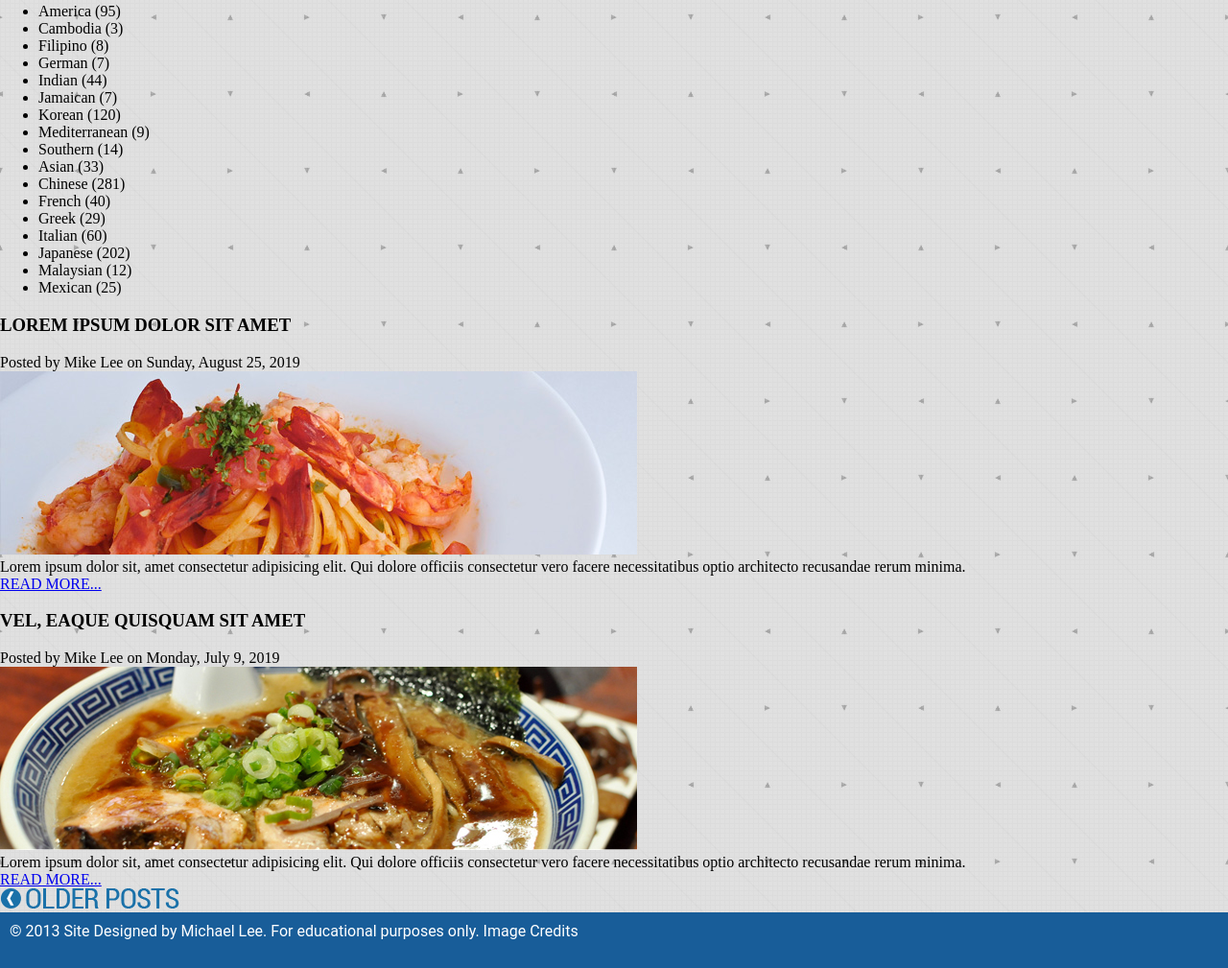
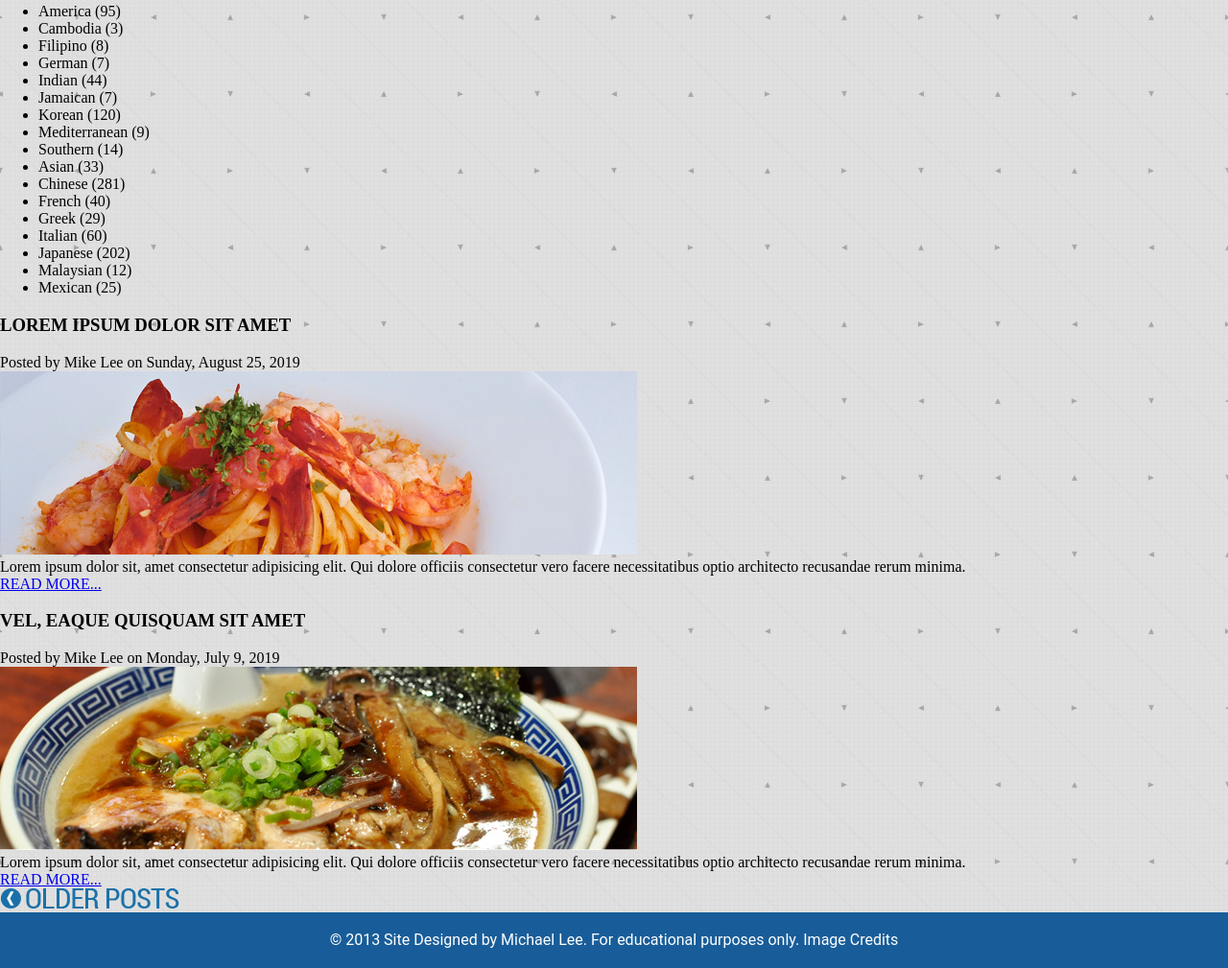
Before and after one commit to Strikerred/FoofExplorer-FrontEnd, a website: page dev/index.html in a window 1280 px wide. Shown: the part 3262-4271 px from the top of the page at 96% size. Drawn offline with nearby package versions, Linux system fonts and the light colour scheme; files that its build step writes are made by us from their sources; files whose address does not match are found by name.

Commit message:
adjust footer padding

```diff
--- a/dev/scss/_footer.scss
+++ b/dev/scss/_footer.scss
@@ -1,15 +1,18 @@
 footer{
     background-color:$footerBlue;
     display:flex;
+    justify-content:center;
+    align-items:center;
     height:58px;
     color:white;
+    padding-left:9px;
+    padding-right:9px;
+
 
 
 
     p{
-        padding-top:10px;
-        margin-left:10px;
         text-align:center;
-       font-family:$robotoLight;
+        font-family:$robotoLight;
     }
 }
```
